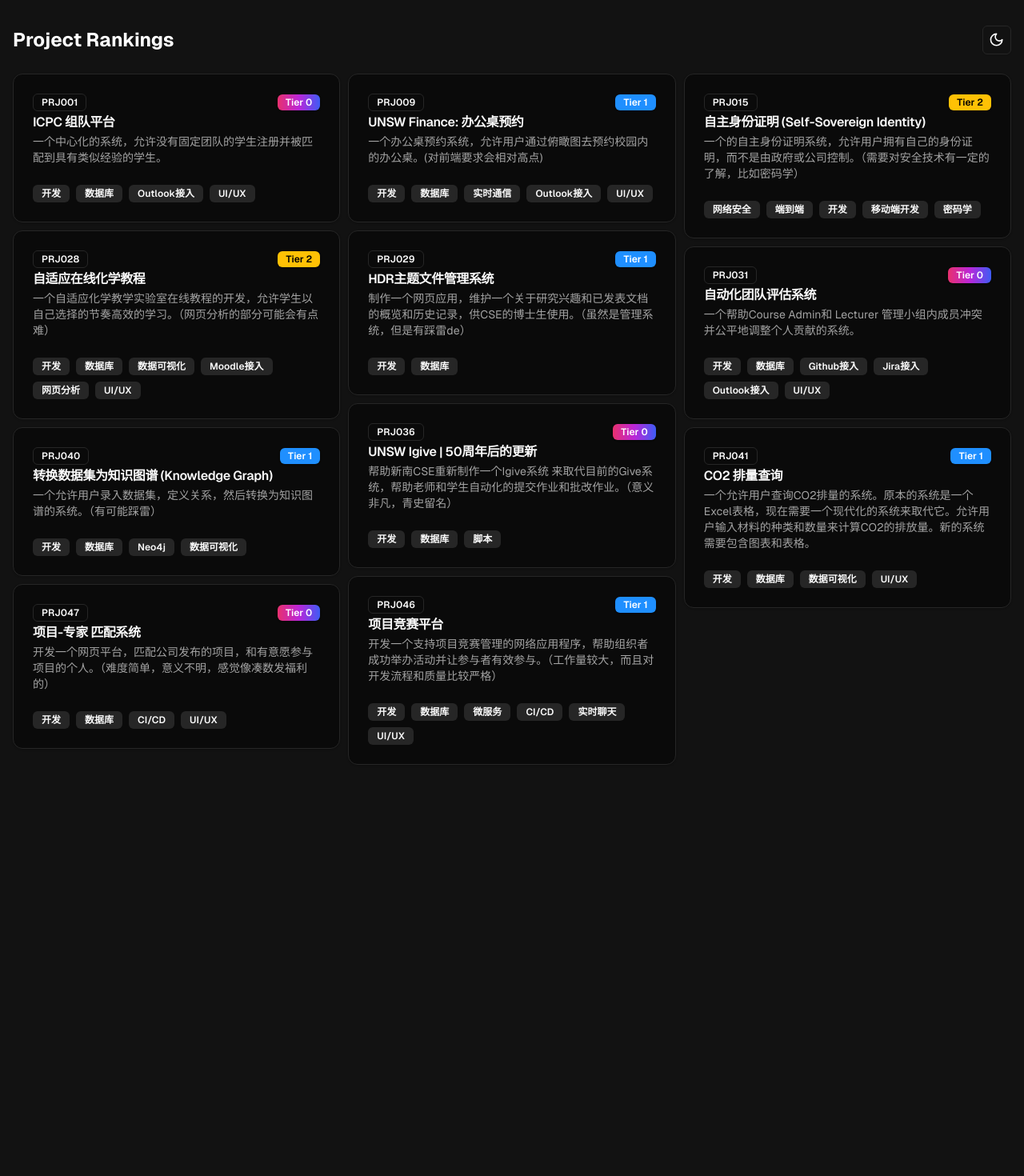
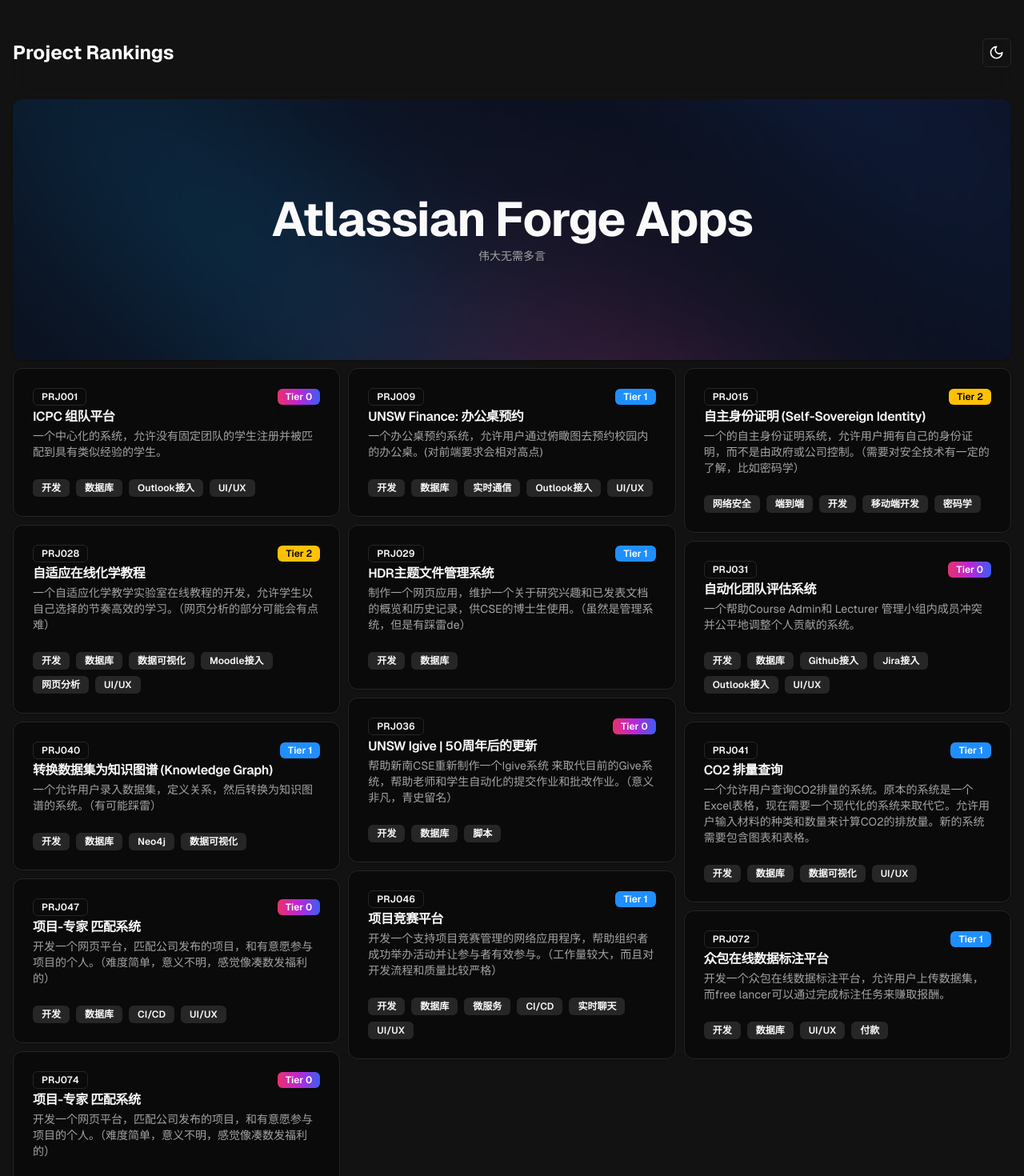
Before and after one commit to TommyZhang-z/projo, a Next.js app: page / in a window 1280 px wide. Shown: the top 1470 px of the page at 80% size. Before the commit the page ends 988 px from the top, so only its background shows below. Built offline with nearby package versions, Linux system fonts and the light colour scheme.

Commit message:
伟大，无需多言！

```diff
--- a/src/components/project-rankings.tsx
+++ b/src/components/project-rankings.tsx
@@ -113,6 +113,23 @@
     tags: ["开发", "数据库", "CI/CD", "UI/UX"],
     tier: 0,
   },
+  {
+    id: "PRJ072",
+    // Crowd-Sourced Online Data Annotation Platform
+    title: "众包在线数据标注平台",
+    description:
+      "开发一个众包在线数据标注平台，允许用户上传数据集，而free lancer可以通过完成标注任务来赚取报酬。",
+    tags: ["开发", "数据库", "UI/UX", "付款"],
+    tier: 1,
+  },
+  {
+    id: "PRJ074",
+    title: "项目-专家 匹配系统",
+    description:
+      "开发一个网页平台，匹配公司发布的项目，和有意愿参与项目的个人。（难度简单，意义不明，感觉像凑数发福利的）",
+    tags: ["开发", "数据库", "CI/CD", "UI/UX"],
+    tier: 0,
+  },
 ];
 
 export function ProjectRankings() {
@@ -132,7 +149,8 @@
 
   return (
     <div className="container mx-auto px-4 py-8">
-      <header className="flex justify-between items-center mb-6">
+      <header className="sticky top-0 z-10 bg-background/95 backdrop-blur supports-[backdrop-filter]:bg-background/60 pb-6">
+        <div className="flex justify-between items-center py-4">
           <div className="flex items-center space-x-4">
             <h1 className="text-2xl font-bold">Project Rankings</h1>
           </div>
@@ -145,8 +163,16 @@
             <Moon className="absolute h-[1.2rem] w-[1.2rem] rotate-90 scale-0 transition-all dark:rotate-0 dark:scale-100" />
             <span className="sr-only">Toggle theme</span>
           </Button>
+        </div>
       </header>
-      {/* <h1 className="text-3xl font-bold mb-6 text-center">Project Rankings</h1> */}
+      <Card className="w-full bg-[url('/cover.jpg')] dark:bg-[url('/cover-dark.jpg')] bg-cover bg-center mb-[10px] transition-opacity text-center animate-bg-size border-none py-24">
+        <CardHeader>
+          <CardTitle className="text-4xl md:text-6xl font-bold">
+            Atlassian Forge Apps
+          </CardTitle>
+          <CardDescription>伟大无需多言</CardDescription>
+        </CardHeader>
+      </Card>
       <ResponsiveMasonry columnsCountBreakPoints={{ 500: 1, 840: 2, 1024: 3 }}>
         <Masonry gutter="10px">
           {projects.map((project) => (
--- a/tailwind.config.ts
+++ b/tailwind.config.ts
@@ -9,6 +9,15 @@
   ],
   theme: {
     extend: {
+      keyframes: {
+        bgSize: {
+          "0%": { backgroundSize: "100%" },
+          "100%": { backgroundSize: "150%" },
+        },
+      },
+      animation: {
+        "bg-size": "bgSize 5s infinite alternate",
+      },
       colors: {
         tier0: {
           from: "hsl(var(--color-tier0-from) / <alpha-value>)",
```
Also changed, not shown: src/app/globals.css (+15 -0 lines), public/cover-dark.jpg (added), public/cover.jpg (added). Lines whose indentation alone changed are shown as unchanged.
